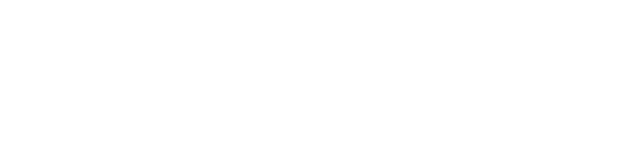
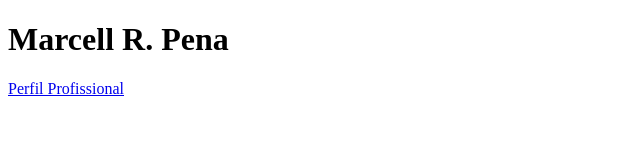
Before and after one commit to marcellrpena/novo-repositorio, a plain HTML site: page index.html in a window 1280 px wide. Shown: the whole page, without its empty margins (0-640 px from the left). Drawn offline with Linux system fonts and the light colour scheme.

Commit message:
criação de header

```diff
--- a/index.html
+++ b/index.html
@@ -8,6 +8,16 @@
   <title>Document</title>
 </head>
 <body>
+  <header id="cabecalho" alt="cabeçalho">
+    <h1 id="titulo">
+      Marcell R. Pena
+    </h1>
+  </header>
+  <nav id="nav-bar" alt="barra de navegação">
+    <a href="https://www.linkedin.com/in/marcellrochapena/" target="_blank">
+      Perfil Profissional
+    </a>
+  </nav>
 
 </body>
 </html>
```
